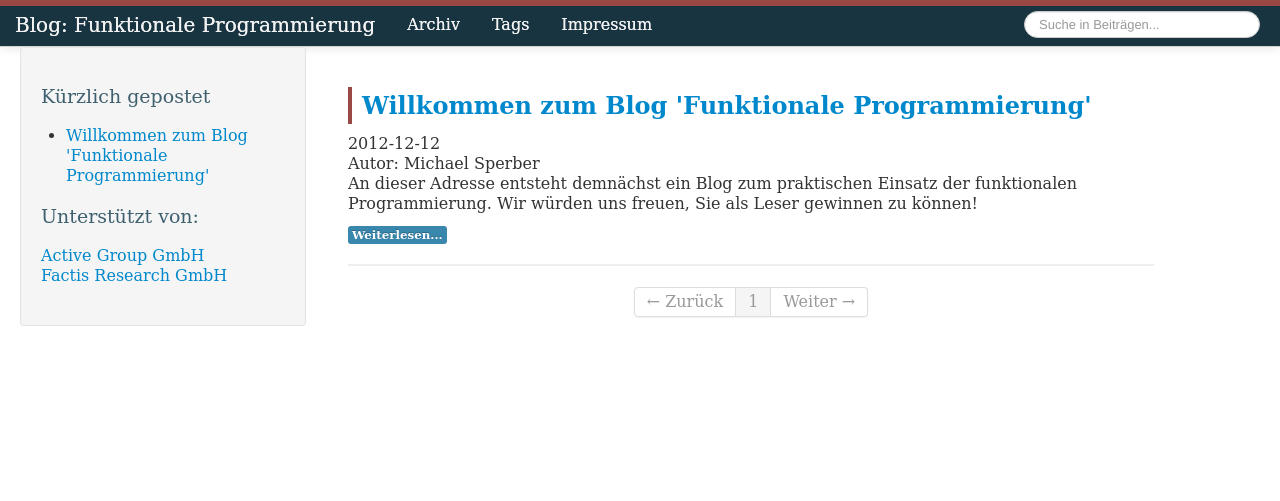
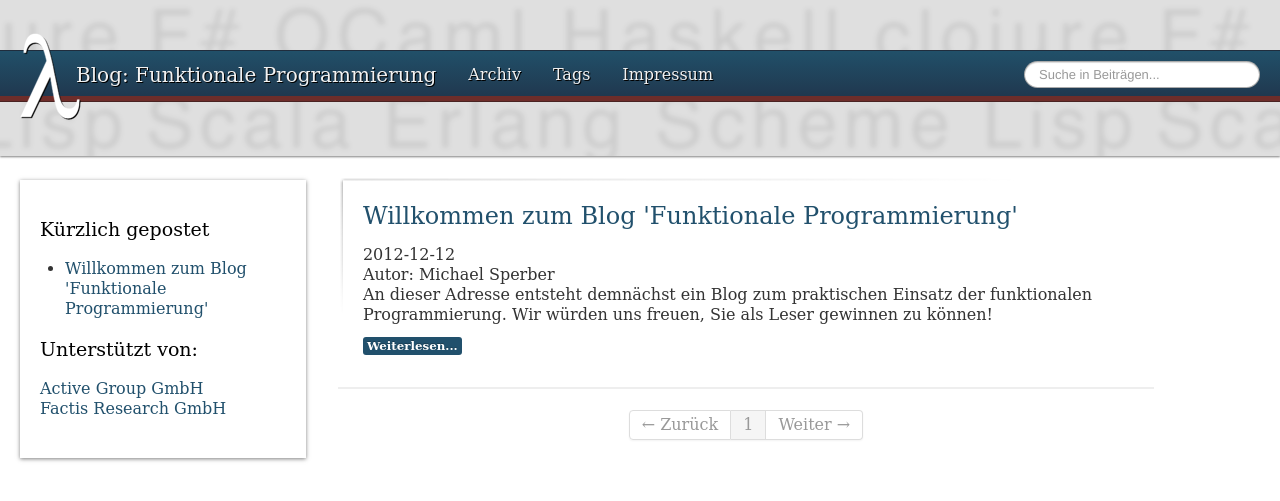
Before and after one commit to funktionale-programmierung/funktionale-programmierung.github.com, a Jekyll site: the page built from index.html, in a window 1280 px wide. Shown: the top 501 px of the page. Built offline with Jekyll 4.4.1, drawn with Linux system fonts in a browser that asks for light colours; the list of posts is cut into pages by our own code.

Commit message:
first draft of layout

```diff
--- a/_includes/navbar.html
+++ b/_includes/navbar.html
@@ -1,6 +1,7 @@
 <div class="navbar navbar-static-top navbar-fp">
   <div class="navbar-inner">
     <ul class="nav nav-pills">
+      <li><img id="logo" src="/img/logo.png" /></li>
       <li><a class="brand" href="/">Blog: Funktionale Programmierung</a></li>
       <li><a href="/archive.html">Archiv</a></li>
       <li><a href="/tags-archive.html">Tags</a></li>
--- a/css/main.css
+++ b/css/main.css
@@ -1,10 +1,10 @@
 body {
-  font-family: georgia, serif;
+  font-family:  'Minion Pro', 'DejaVu Serif', georgia, serif, helvetica, arial;
   margin-left: 0;
 }
 
 p,h1,h2,h3,h4,h5,h6,ul,ol,li,div,td,th,address,blockquote,nobr,b,i
-     { font-family: 'DejaVu Serif', georgia, serif; }
+     { font-family: 'DejaVu Serif', georgia, serif, helvetica, arial; }
 
 p,ul,ol,li,div,td,th,address,nobr,b,i { font-size:16px; }
 
@@ -29,36 +29,105 @@ h5 { font-size:1em; color:#000000; font-weight:bold; }
 
 h6 { font-size:0.7em; color:#000000; font-weight:normal; }
 
-a { text-decoration: none; }
-a:hover, .navbar-fp .nav > li > a:hover {
-    color:#994844;
+a {
+	text-decoration: none;
+	color: rgb(33,80,108);
+}
+.navbar-fp .nav > li > a:hover {
+	color: #bbb;
+}
+a:hover {
+    color: rgb(110,45,42);
 }
 
 img { border: 0 }
 
+#navbar {
+	padding: 50px 0;
+	margin-bottom: 20px;
+	background: url(/img/header-bg.png) center 3px repeat-x #dfdfdf;
+
+	box-shadow: 0 1px 2px rgba(0,0,0,.5);
+    -webkit-box-shadow: 0 1px 2px rgba(0,0,0,.5);
+    -moz-box-shadow: 0 1px 2px rgba(0,0,0,.5);
+}
 .navbar-fp .navbar-inner {
-    border-top: 6px solid #994844;
+	height: 38px;
+	border-top: 1px solid rgb(32,45,61);
+	border-bottom: 5px solid rgb(110,45,42);
+    padding-top: 5px;
+    box-shadow: 0 1px 0 rgb(74,35,34);
+    -webkit-box-shadow: 0 1px 0 rgb(74,35,34);
+    -moz-box-shadow: 0 1px 0 rgb(74,35,34);
+
+	background: -moz-linear-gradient( /* Verlauftyp */
+        top, /* Startpunkt */
+        rgb(33,80,105), /* Startfarbe */
+        rgb(32,56,79)/* Endfarbe */
+    ); /* Firefox 3.6+ */
+    background: -webkit-gradient(
+        linear, /* Verlauftyp */
+        left top, /*Startpunkt */
+        left bottom, /*Endpunkt */
+        from(rgb(33,80,105)), /*Startfarbe */
+        to(rgb(32,56,79)) /*Endfarbe */
+    ); /* Safari, Chrome */
+    background: -o-linear-gradient(top, rgb(33,80,105), rgb(32,56,79));
+    background: -ms-linear-gradient(top, rgb(33,80,105), rgb(32,56,79));
+	/* aktueller W3C working draft */
+	background: linear-gradient(top, rgb(33,80,105), rgb(32,56,79));
+
     /* factis mint grün: #91aa9d, factis hellrot #ff5400 */
-    background: #193441;
+    //background: #193441;
 }
 .navbar-fp .nav > li > a {
-    text-shadow: 0 0 0;
+    //text-shadow: 0 0 0;
     color: #f2f2f2;
+    text-shadow: rgb(0,0,0) 1px 1px;
+}
+
+#navbar #logo {
+	position: relative;
+	margin: -19px 0;
+	top: -5px;
+}
+
+.navbar-search .search-query {
+	border: 1px solid rgba(0,0,0,.33);
+	box-shadow: inset 0 1px 1px rgba(0,0,0,.15);
+    -webkit-box-shadow: inset 0 1px 1px rgba(0,0,0,.15);
+    -moz-box-shadow: inset 0 1px 1px rgba(0,0,0,.15);
+}
+.navbar-search .search-query:focus {
+	border: 1px solid rgb(110,45,42);
+	box-shadow: 0 0 5px #fff;
+    -webkit-box-shadow: 0 0 5px #fff;
+    -moz-box-shadow: 0 0 5px #fff;
 }
 
 #main {
-    padding-top: 30px;
-    padding-left: 10px;
+    padding: 0;
 }
 
 #sidebar {
     /*border: 1px solid #E3E5E4;*/
-    border-top: 0;
+    border: 0;
     /*background: #F3F4EE;
     line-height: 160%;
     */
     margin-bottom: 20px;
+    margin-top: 4px;
     padding-left: 20px;
+    float: left;
+
+    border-radius: 0;
+    background-color: #ffffff;
+    box-shadow: 0 1px 4px rgba(0,0,0,.5);
+    -webkit-box-shadow: 0 1px 4px rgba(0,0,0,.5);
+    -moz-box-shadow: 0 1px 4px rgba(0,0,0,.5);
+}
+#sidebar h2 {
+	color: #000;
 }
 
 #recent-posts ul {
@@ -66,14 +135,19 @@ img { border: 0 }
 }
 
 .post {
-
+	background: url(/img/post-bg.png) no-repeat;
+	padding: 12px 25px;
 }
 
 .post-title {
-    border-left: 4px solid #994844;
-    padding-left: 10px;
+    //border-left: 4px solid #994844;
+    //padding-left: 10px;
+    font-weight: normal;
     font-size: 1.5em;
     line-height: 1.55em;
+}
+.label {
+	background-color: rgb(33,80,108);
 }
 
 .post-tags {
```
Also changed, not shown: img/header-bg.png (added), img/logo.png (added), img/post-bg.png (added), 1 other file.
